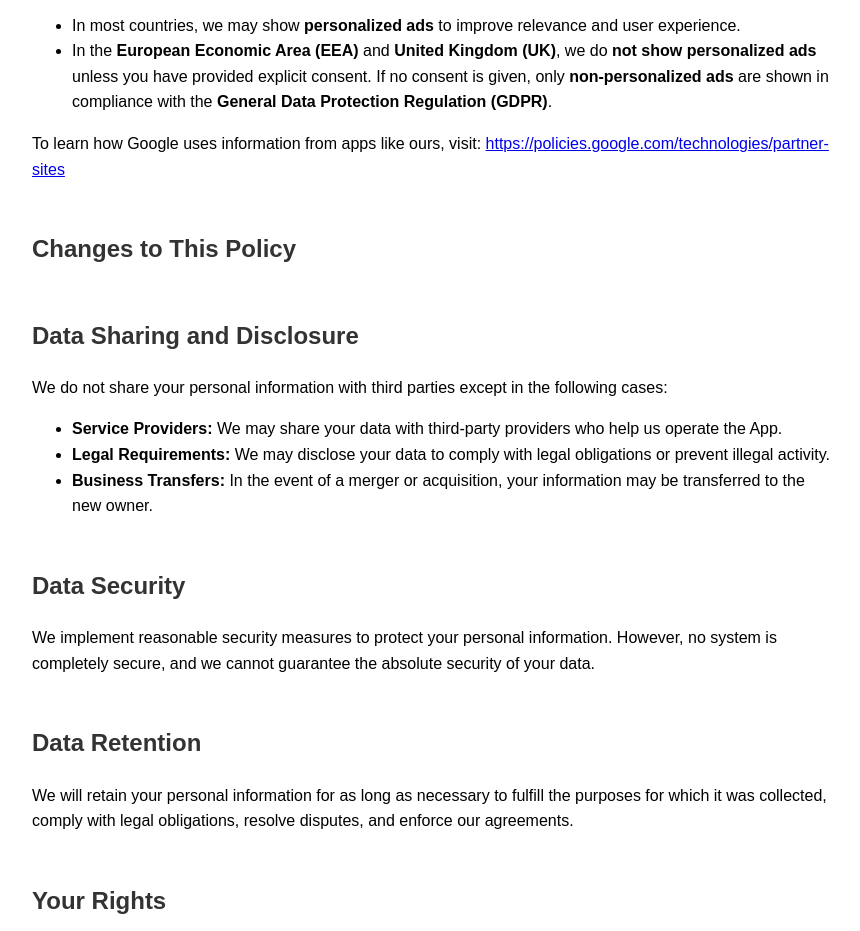
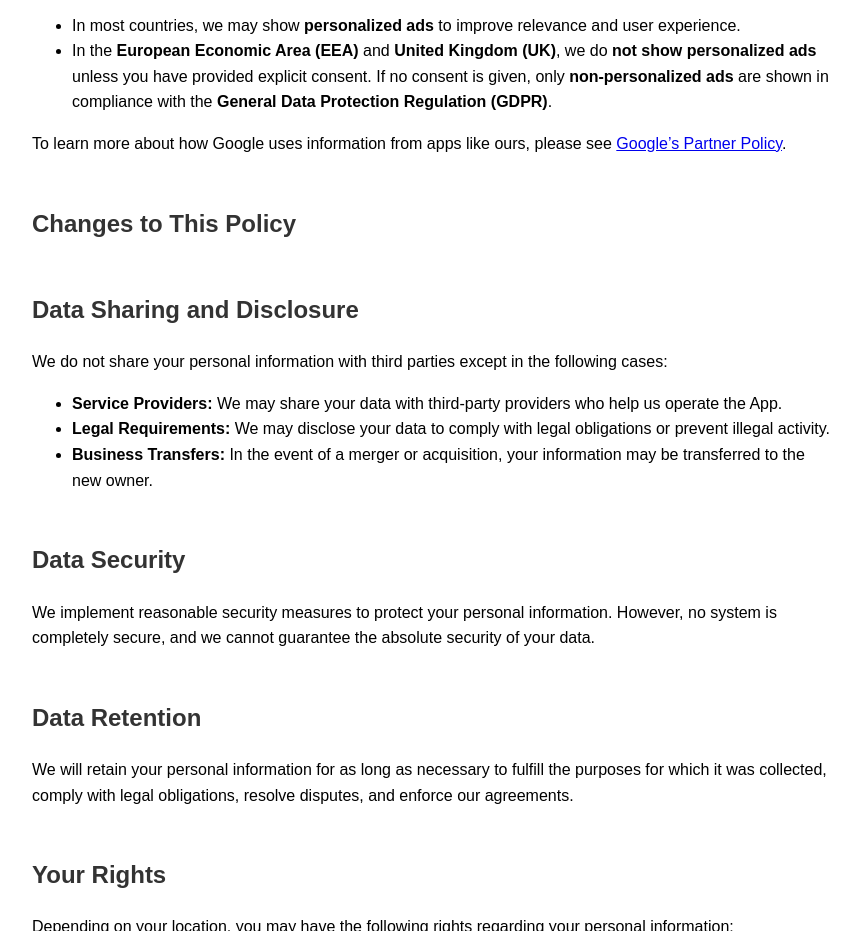
Before and after one commit to deda9/Newsak-Privacy, a plain HTML site: page index.html in a window 1280 px wide. Shown: the part 1042-1973 px from the top of the page, without its empty margins (208-1068 px from the left). Drawn offline with Linux system fonts and the light colour scheme.

Commit message:
Update index.html

```diff
--- a/index.html
+++ b/index.html
@@ -54,7 +54,7 @@
         <li>In most countries, we may show <strong>personalized ads</strong> to improve relevance and user experience.</li>
         <li>In the <strong>European Economic Area (EEA)</strong> and <strong>United Kingdom (UK)</strong>, we do <strong>not show personalized ads</strong> unless you have provided explicit consent. If no consent is given, only <strong>non-personalized ads</strong> are shown in compliance with the <strong>General Data Protection Regulation (GDPR)</strong>.</li>
     </ul>
-    <p>To learn how Google uses information from apps like ours, visit: <a href="https://policies.google.com/technologies/partner-sites" target="_blank">https://policies.google.com/technologies/partner-sites</a></p>
+    <p>To learn more about how Google uses information from apps like ours, please see <a href="https://policies.google.com/technologies/partner-sites" target="_blank">Google’s Partner Policy</a>.</p>
 
     <h2>Changes to This Policy</h2>
 
```
